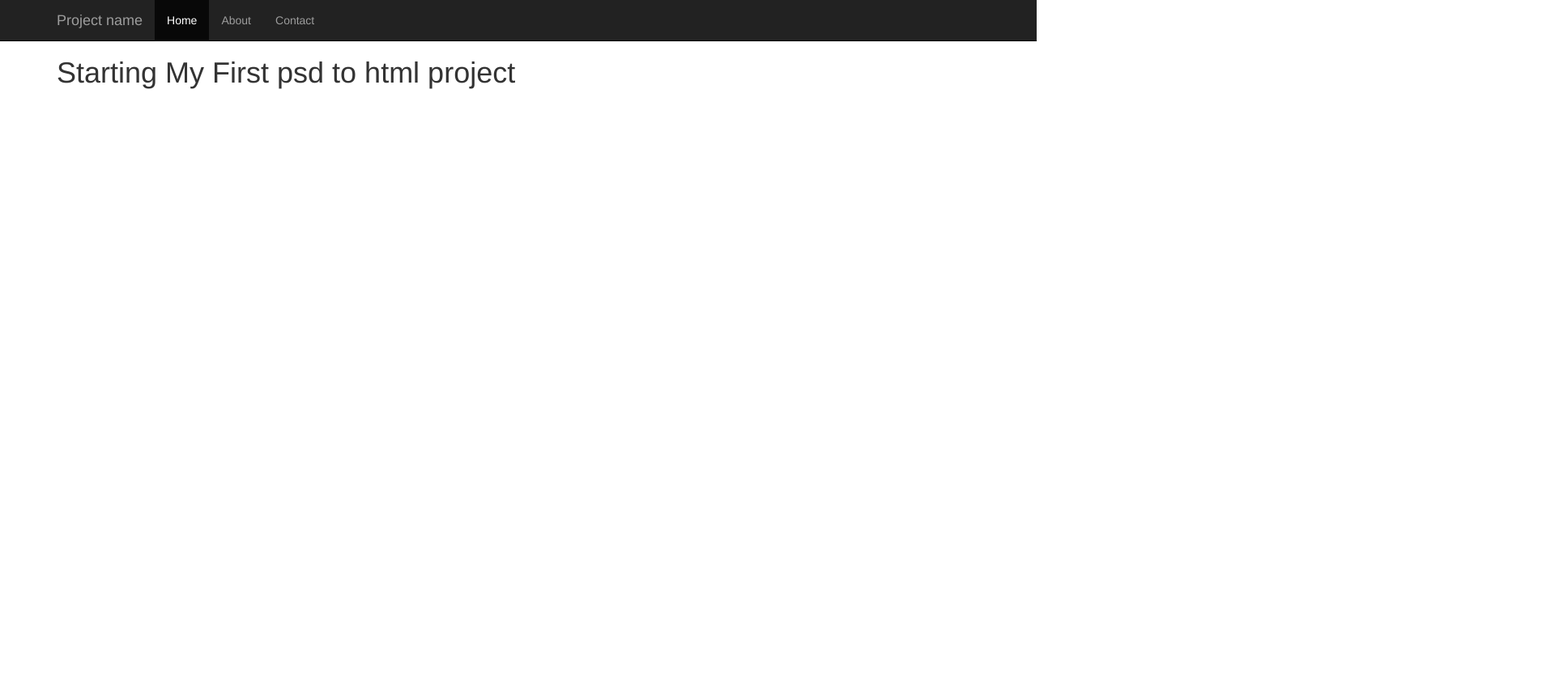
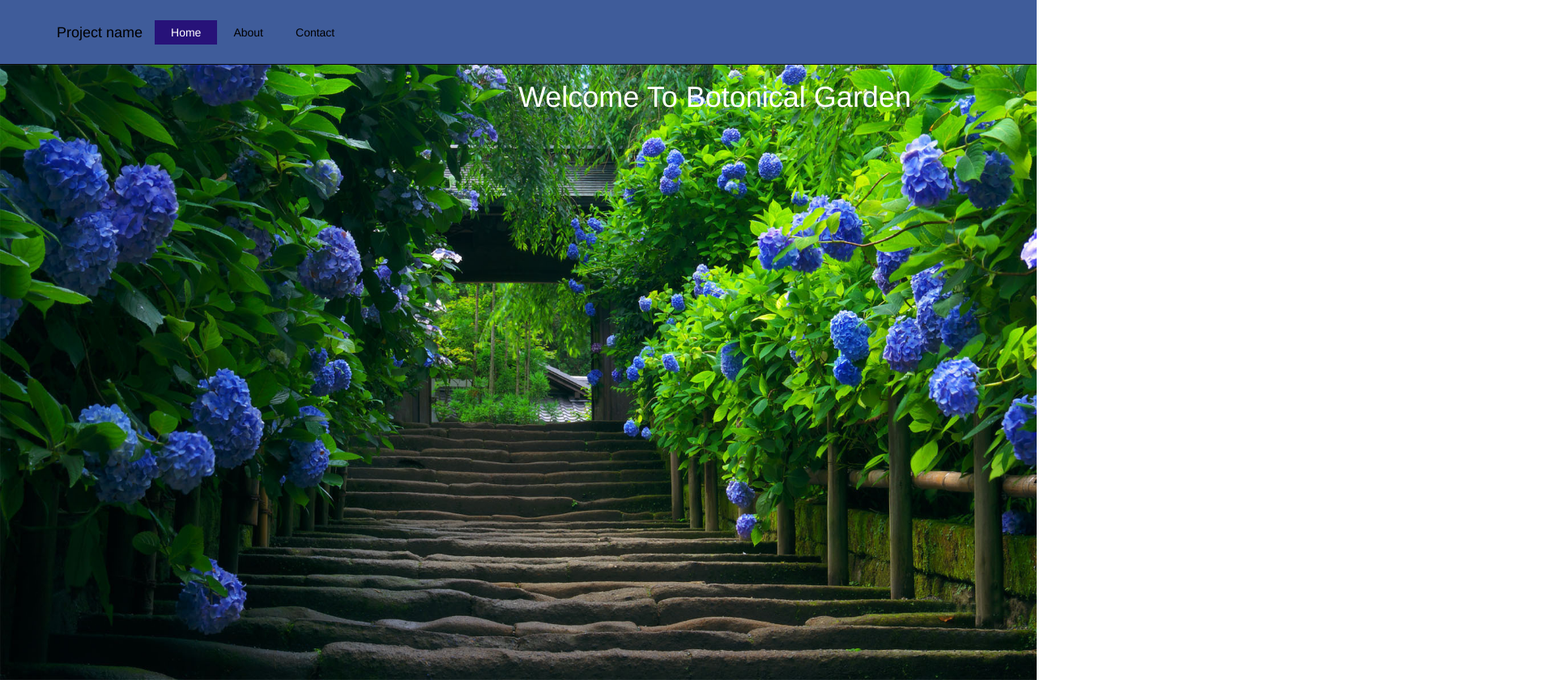
Before and after one commit to preetiksingh/Infusion, a plain HTML site: page index.html in a window 1280 px wide. Shown: the whole page at 81% size, 1920 px wide, since content can reach past the window. Before the commit the page ends 800 px from the top, so only its background shows below. Drawn offline with Linux system fonts and the light colour scheme.

Commit message:
Added background image

```diff
--- a/css/style.css
+++ b/css/style.css
@@ -1,4 +1,79 @@
-body{
 
-	padding-top:50px;
+
+.navbar-inverse {
+    background-color: #63C6AE;
+    border-color: #080808;
+    height: 80px;
 }
+
+ul.nav.navbar-nav{
+	margin-top:25px;
+	color:;
+}
+
+.navbar-brand{
+margin-top:15px;
+}
+
+
+.navbar-inverse .navbar-nav>li>a:hover {
+    color: red;
+    background-color: transparent;
+}
+
+.navbar-inverse .navbar-brand:hover {
+    color: red;
+    background-color: transparent;
+}
+
+.navbar-inverse .navbar-nav>li>a {
+    color: black;
+}
+
+.navbar-inverse .navbar-brand {
+    color: black;
+}
+.navbar-inverse .navbar-nav>.active>a {
+	color: #fff;
+    background-color: #271279;
+
+}
+
+.navbar-inverse {
+    background-color: #3F5C9A;
+    border-color: #080808;
+    height: 80px;
+}
+
+.navbar-nav>li>a {
+    padding-top: 10;
+    /* padding-bottom: 15px; */
+    padding: 5px 20px 5px 20px
+   }
+
+ #home{
+ 	background-image: url('../img/desktop-images.jpg');
+ 	background-size: cover;
+ 	min-height:95vh;
+ 	margin-top:80px;
+ }
+
+.heading-info h2 {
+    font-size: 30px;
+    color: #fff;
+    background: #63C6AE;
+    padding: 22px 7px;
+    margin: 0 auto;
+    width: 85%;
+}
+
+
+.white {
+color:white;
+
+}
+.home-row{
+	position: relative;
+	left:50%;
+
+}
--- a/index.html
+++ b/index.html
@@ -49,11 +49,19 @@
         </div>
       </nav>
 
-    <div class="container">
 
-     <h1>Starting My First psd to html project</h1>
+      <section id="home">
+      <div class="row home-row">
+        <div class="col-md-12">
+      <h1 class="white">Welcome To Botonical Garden </h1>
 
-    </div><!-- /.container -->
+        </div>
+      </div>
+
+
+      </section>
+
+
 
 
     <!-- Bootstrap core JavaScript
```
Also changed, not shown: img/desktop-images.jpg (added). Lines whose indentation alone changed are shown as unchanged.
